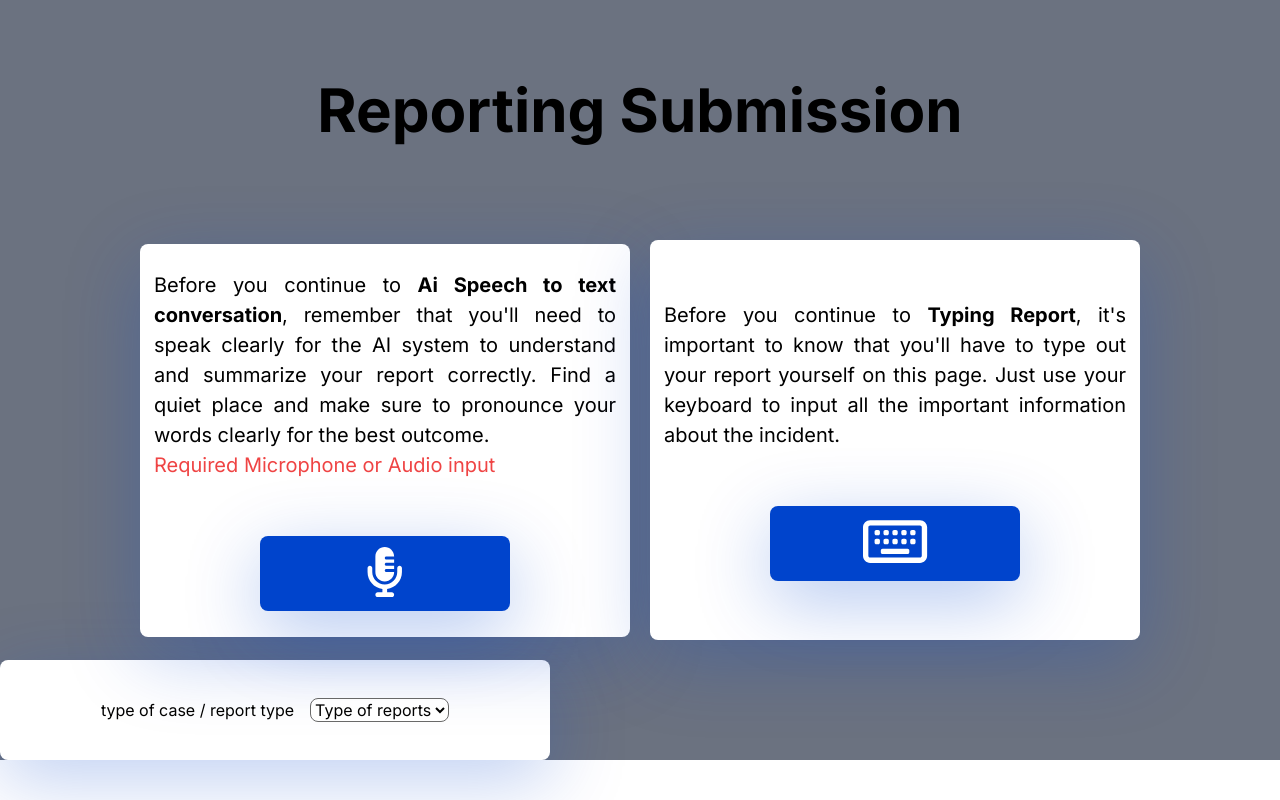
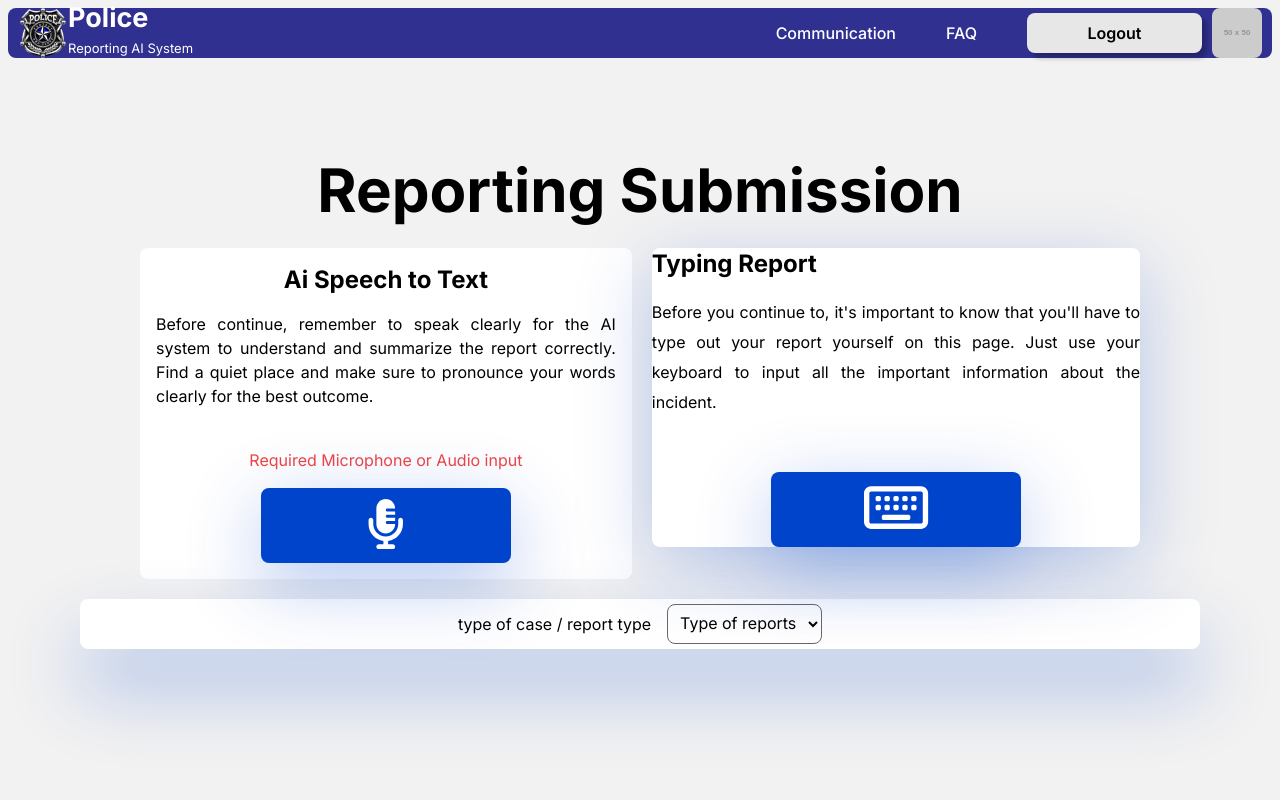
Before and after one commit to ZeroHazmi/front-end, a Next.js app: page /user/report-submission in a window 1280 px wide. Built offline with nearby package versions, Linux system fonts and the light colour scheme.

Commit message:
U - report submission
adjust ui for type for cases

```diff
--- a/app/globals.css
+++ b/app/globals.css
@@ -27,6 +27,11 @@
 	.text-balance {
 		text-wrap: balance;
 	}
+}
+
+body {
+	background-color: #f2f2f2;
+	font-family: system-ui, -apple-system, BlinkMacSystemFont, 'Segoe UI', Roboto, Oxygen, Ubuntu, Cantarell, 'Open Sans', 'Helvetica Neue', sans-serif;
 }
 
 /* login */
--- a/app/user/report-submission/page.tsx
+++ b/app/user/report-submission/page.tsx
@@ -13,46 +13,57 @@ import NavBar from '@/components/NavBar';
 export default function UserReportingSubmission() {
 
     return (
-        <div className="  bg-gray-500 w-full h-full ">
+        <div className=" min-h-screen flex items-center justify-center "> {/* PAGE BODY */}
             <form action="">
-            {/* <NavBar/> */}
-            <div className=" text-center pt-3vh pb-2vh ">
-
-                <div className=" flex justify-center items-center  font-bold text-6xl  text-center text-7 p-20  ">
+                <NavBar/>
+                {/* MAIN CONTAINER */}
+                <div className="flex flex-col justify-center items-center">
+                    {/* TITLE */}
+                    <div className=" flex justify-center items-center  font-bold text-6xl  text-center text-7 p-2  ">
                         <h1>Reporting Submission</h1>
                     </div>
 
+
                     <div className="text-center py-5 max-w-[1000px] mx-auto">
-                    <div className="flex justify-center items-start gap-[50px] md:gap-[20px] md:items-center">
+                        <div className="flex justify-center items-start gap-[20px] ">
+
+
                             {/* SPEACH */}
-                        <div className=" w-[550px]  px-[14px] py-[26px] bg-white shadow-[0px_20px_75px_rgba(0,68,204,0.25)] rounded-lg flex flex-col justify-center items-center gap-[56px]">
-                            <div className=" text-black text-[20px] font-normal break-words text-justify">
-                                <div className=" text-justify">
-                                    <span className="text-justify">
-                                        Before you continue to <b>Ai Speech to text conversation</b>, remember that you&apos;ll need to speak clearly for the AI system to understand and summarize your report correctly. Find a quiet place and make sure to pronounce your words clearly for the best outcome.
-                                    </span>
+
+                            <div className='w-[550px] h-full bg-white p-4 rounded-lg'>
+                                <div className=''>
+                                    <h2 className="font-bold text-2xl mb-4">
+                                        Ai Speech to Text
+                                    </h2>
+                                    <p className='text-justify text-base mb-4'>
+                                    Before continue, remember to speak clearly for the AI system to understand and summarize the report correctly. Find a quiet place and make sure to pronounce your words clearly for the best outcome.
+                                    </p>
                                     <br />
-                                    <p className='text-red-500'>
+                                    <p className="text-red-500 text-base mb-4">
                                         Required Microphone or Audio input
                                     </p>
                                 </div>
-                            </div>
-                            <button className="w-[250px] h-[75px] relative bg-[#0044cc] shadow-custom-blue rounded-lg border-none cursor-pointer outline-none flex justify-center items-center ">
+                                <button className="w-[250px] h-[75px] relative bg-[#0044cc] shadow-custom-blue rounded-lg border-none cursor-pointer outline-none  ">
                                     <span className="text-white text-[50px]">
                                         <FontAwesomeIcon icon={faMicrophoneLines} />
                                     </span>
                                 </button>
                             </div>
+
+
+
+
                             {/* TYPING */}
-                        <div className="w-[550px] h-[400px] px-[14px] py-[26px] bg-white shadow-[0px_20px_75px_rgba(0,68,204,0.25)] rounded-lg flex flex-col justify-center items-center gap-[56px]">
+                            <div className="w-[550px] h-full bg-white shadow-[0px_20px_75px_rgba(0,68,204,0.25)] rounded-lg flex flex-col justify-center items-center gap-[56px] -z-0">
                                 <div className=" text-black text-[20px] font-normal break-words text-justify">
-                                <span className="text-justify">
-                                    Before you continue to <b>Typing Report</b>, it&apos;s important to know that you&apos;ll have to type out your report yourself on this page. Just use your keyboard to input all the important information about the incident.
+                                    <span className="text-justify text-base">
+                                        <p className="font-bold text-2xl mb-4">Typing Report</p>
+                                        Before you continue to, it&apos;s important to know that you&apos;ll have to type out your report yourself on this page. Just use your keyboard to input all the important information about the incident.
                                     </span>
 
                                 </div>
                                 <button className="w-[250px] h-[75px] relative bg-[#0044cc] shadow-custom-blue rounded-lg border-none cursor-pointer outline-none flex justify-center items-center ">
-                                <div className="user-reporting-submisison-card-btn-logo">
+                                    <div className="">
                                         <span className="text-white text-[57px] ">
                                             <FontAwesomeIcon icon={faKeyboard} />
                                         </span>
@@ -60,23 +71,25 @@ export default function UserReportingSubmission() {
                                     </div>
                                 </button>
                             </div>
-
                         </div>
                     </div>
-                <div className="flex justify-center items-center w-[550px] h-[100px]  bg-white shadow-[0px_20px_75px_rgba(0,68,204,0.25)] rounded-lg gap-4">
+                    <div className="flex justify-center items-center ">
+                        <div className="flex justify-center items-center w-[1120px] h-[50px]  bg-white shadow-bottom-custom-blue rounded-lg gap-4">
                             <div className="flex">
                                 type of case / report type
                             </div>
                             <div>
-                        <select className="l bg-white rounded-lg border border-[#696969] " name='nationality' required>
+                                <select className="p-2 bg-white rounded-lg border border-[#696969] " name='nationality' required>
                                     <option value="placeholder">Type of reports</option>
-                            <option value="malay">1</option>
-                            <option value="chinese">2</option>
-                            <option value="indian">3</option>
-                            <option value="other">4</option>
+                                    <option value="wan">1</option>
+                                    <option value="to">2</option>
+                                    <option value="tree">3</option>
+                                    <option value="for">4</option>
                                 </select>
                             </div>
                         </div>
+                    </div>
+
                 </div>
             </form>
         </div>
```
Lines whose indentation alone changed are shown as unchanged.
